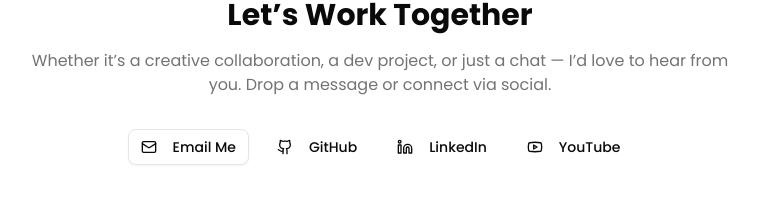
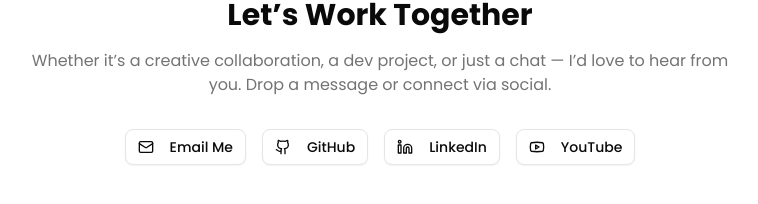
Before and after one commit to siammehraf/website, a Next.js app: page / in a window 1280 px wide. Shown: the part 3538-3742 px from the top of the page, without its empty margins (260-1018 px from the left). Built offline with nearby package versions, Linux system fonts and the light colour scheme.

Commit message:
Contact Section Improvised

```diff
--- a/components/AboutSection.jsx
+++ b/components/AboutSection.jsx
@@ -1,26 +1,5 @@
-'use client';
-
 import { Card, CardContent } from '@/components/ui/card';
-import { cn } from '@/lib/utils';
-
-const roles = [
-  {
-    emoji: '📚',
-    title: 'Author & Storyteller',
-    description: 'Writing fiction, blogs, and essays in both Bengali and English. Exploring ideas through words.',
-  },
-  {
-    emoji: '💻',
-    title: 'Web Developer',
-    description:
-      'Built 10+ websites using HTML, CSS, JavaScript, React, and Next.js. Created themes, tools & code snippets.',
-  },
-  {
-    emoji: '🎬',
-    title: 'Filmmaker & Editor',
-    description: 'Directed, scripted, and edited multiple short films. Also act, produce and create YouTube content.',
-  },
-];
+import { roles } from '@/data/roles';
 
 export default function AboutSection() {
   return (
--- a/components/ContactSection.jsx
+++ b/components/ContactSection.jsx
@@ -13,26 +13,26 @@ export default function ContactSection() {
       </p>
 
       <div className="flex flex-wrap justify-center gap-4 mb-10">
-        <a href="mailto:your@email.com">
+        <a href="mailto:siam.mehraf@email.com">
           <Button variant="outline">
             <Mail className="w-4 h-4 mr-2" />
             Email Me
           </Button>
         </a>
         <a href="https://github.com/siammehraf" target="_blank" rel="noreferrer">
-          <Button variant="ghost">
+          <Button variant="outline">
             <Github className="w-4 h-4 mr-2" />
             GitHub
           </Button>
         </a>
         <a href="https://www.linkedin.com/in/siammehraf" target="_blank" rel="noreferrer">
-          <Button variant="ghost">
+          <Button variant="outline">
             <Linkedin className="w-4 h-4 mr-2" />
             LinkedIn
           </Button>
         </a>
         <a href="https://youtube.com/siammehraf" target="_blank" rel="noreferrer">
-          <Button variant="ghost">
+          <Button variant="outline">
             <Youtube className="w-4 h-4 mr-2" />
             YouTube
           </Button>
@@ -40,9 +40,6 @@ export default function ContactSection() {
       </div>
 
       {/* Optional Form */}
-      {/* You can connect this with Formspree or Resend if needed */}
-      {/* Remove this block if you want to keep just social links */}
-
       <form action="https://formspree.io/f/YOUR_ID" method="POST" className="space-y-4 max-w-md mx-auto text-left">
         <input
           type="text"
@@ -61,7 +58,7 @@ export default function ContactSection() {
         <textarea
           name="message"
           placeholder="Your message"
-          rows="5"
+          rows={5}
           required
           className="w-full border rounded-lg px-4 py-2"></textarea>
         <Button type="submit" className="w-full">
--- /dev/null
+++ b/data/roles.ts
@@ -0,0 +1,18 @@
+export const roles = [
+  {
+    emoji: '📚',
+    title: 'Author & Storyteller',
+    description: 'Writing fiction, blogs, and essays in both Bengali and English. Exploring ideas through words.',
+  },
+  {
+    emoji: '💻',
+    title: 'Web Developer',
+    description:
+      'Built 10+ websites using HTML, CSS, JavaScript, React, and Next.js. Created themes, tools & code snippets.',
+  },
+  {
+    emoji: '🎬',
+    title: 'Filmmaker & Editor',
+    description: 'Directed, scripted, and edited multiple short films. Also act, produce and create YouTube content.',
+  },
+];
```
